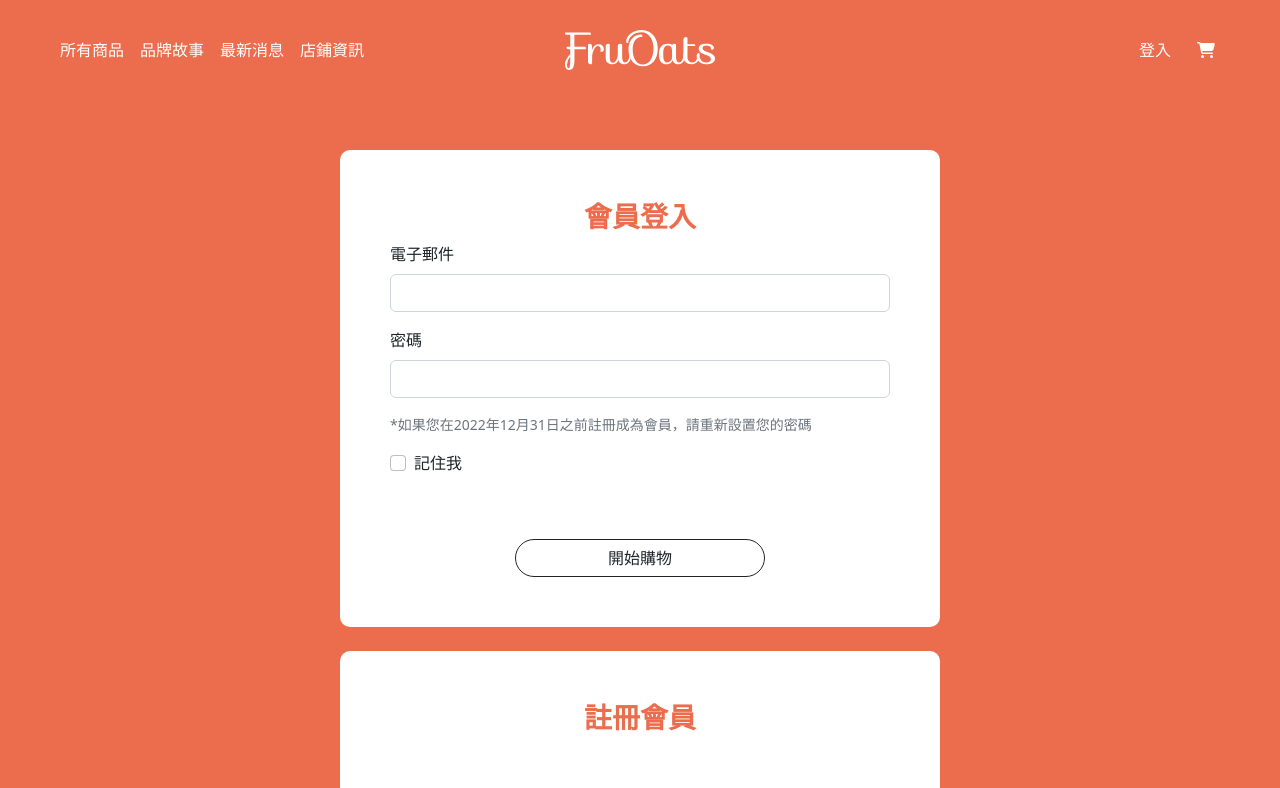
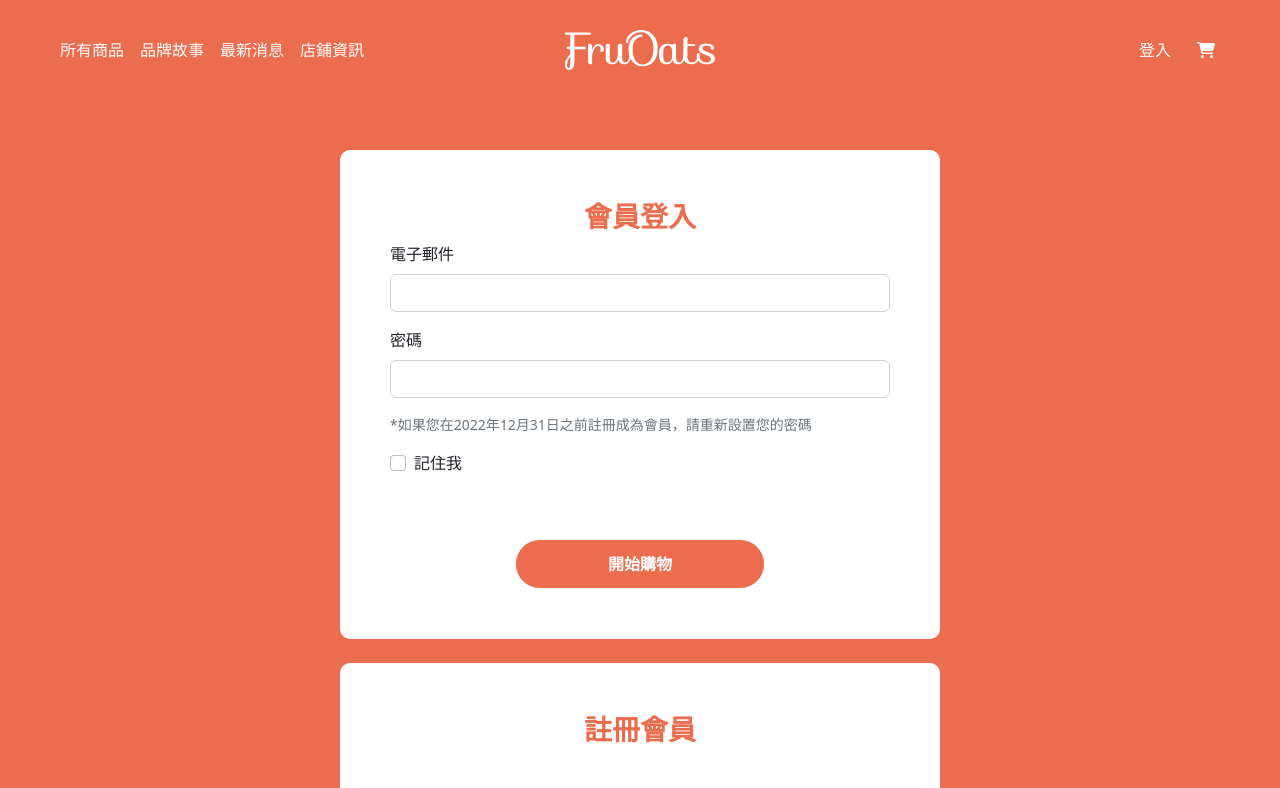
Before and after one commit to weiweilee826/Oats2022, a Vue app: page /login in a window 1280 px wide. Shown: the top 788 px of the page. Built offline with nearby package versions, Linux system fonts and the light colour scheme; no server answers.

Commit message:
更新CSS button

```diff
--- a/src/views/AboutUs.vue
+++ b/src/views/AboutUs.vue
@@ -83,7 +83,7 @@
         <router-link to="/"
           ><button
             type="button"
-            class="btn btn-outline-light rounded-pill mt-5 fw-bold"
+            class="btn btn-outline-light checkout rounded-pill mt-5 fw-bold"
           >
             回到首頁
           </button></router-link
@@ -128,4 +128,16 @@ p {
   line-height: 1.9;
   font-weight: 700;
 }
+.checkout {
+  width: 200px;
+  height: 50px;
+  color: #fff;
+  font-weight: bold;
+  background-color: #ec6d4e;
+  border: 2px solid #fff;
+}
+.checkout:hover {
+  color: #ec6d4e;
+  background-color: #fff;
+}
 </style>
--- a/src/views/CouponView.vue
+++ b/src/views/CouponView.vue
@@ -3,7 +3,7 @@
     <div class="container-fluid">
       <div class="container">
         <div class="text-end">
-          <button class="btn btn-dark rounded-pill" @click="openModal(true)">
+          <button class="btn btn-dark" @click="openModal(true)">
             新增優惠券
           </button>
         </div>
@@ -23,13 +23,13 @@
             <tr v-for="item in coupons" :key="item.id" class="text-center">
               <td>{{ item.title }}</td>
               <td>{{ item.code }}</td>
-              <td>{{ item.percent +' %' }}</td>
+              <td>{{ item.percent + " %" }}</td>
               <td>{{ item.due_date }}</td>
               <td v-if="item.is_enabled">已啟用</td>
               <td v-else>未啟用</td>
               <td>
                 <button
-                  class="btn btn-outline-dark rounded-pill"
+                  class="btn btn-outline-dark"
                   @click="openModal(false, item)"
                 >
                   編輯
@@ -37,7 +37,7 @@
               </td>
               <td class="text-center">
                 <button
-                  class="btn btn-outline-danger rounded-pill"
+                  class="btn btn-outline-danger"
                   @click="deleteCoupon(item.id)"
                 >
                   刪除
@@ -108,10 +108,10 @@
 
                   <div class="form-floating mb-3">
                     <input
-                      type="text"
+                      type="date"
                       class="form-control"
-                      id="floatingPassword"
-                      placeholder="請輸入到期日"
+                      id="date"
+                      name="date"
                       v-model="tempCoupon.due_date"
                     />
                     <label for="floatingInput">到期日</label>
--- a/src/views/HomeView.vue
+++ b/src/views/HomeView.vue
@@ -1,6 +1,7 @@
 <template>
   <div>
     <div class="container-fluid p-0 index">
+
       <!-- section 1 -->
       <div class="slider-content">
         <div class="slider-text">
@@ -348,6 +349,7 @@
 <script>
 export default {
   name: "HomeView",
+  components: {},
   data() {
     return {
       products: [],
--- a/src/views/LatestNews.vue
+++ b/src/views/LatestNews.vue
@@ -4,7 +4,7 @@
       <div class="container customer-card">
         <h1 class="title">NEWS</h1>
         <div class="news-content">
-          <table class="table text-white">
+          <table class="table text-white mb-0">
             <thead>
               <tr>
                 <th scope="col"></th>
@@ -13,7 +13,8 @@
               </tr>
             </thead>
             <tbody class="news-column">
-              <tr>
+              <tr class="">
+
                 <th scope="row">2023.04.01</th>
                 <td>【從4/6開始數量有限】“FruOats”將開始銷售“素食巧克力”！</td>
                 <td>
@@ -21,6 +22,7 @@
                     ><font-awesome-icon icon="fa-solid fa-chevron-right"
                   /></router-link>
                 </td>
+
               </tr>
               <tr>
                 <th scope="row">2023.03.21</th>
@@ -49,6 +51,9 @@
 </template>
 
 <style>
+.customer-card {
+  height: 521px;
+}
 h1 {
   font-weight: 500;
   font-style: normal;
@@ -78,4 +83,5 @@ a {
 table {
   margin: 0;
 }
+
 </style>
--- a/src/views/LoginView.vue
+++ b/src/views/LoginView.vue
@@ -48,7 +48,7 @@
             </div>
             <div class="text-center">
               <button
-                class="w-50 btn btn-outline-dark rounded-pill mt-5"
+                class="w-50 btn btn-outline-light checkout rounded-pill mt-5"
                 type="submit"
               >
                 開始購物
@@ -60,7 +60,7 @@
           <h3 class="fw-bold text-center">註冊會員</h3>
           <div class="text-center">
             <button
-              class="w-50 btn btn-outline-dark rounded-pill mt-5"
+              class="w-50 btn btn-outline-light checkout rounded-pill mt-5"
               type="submit"
             >
               立即加入
@@ -126,5 +126,15 @@ h3 {
 }
 .progress {
   width: 300px;
+}.checkout {
+  height: 50px;
+  color: #fff;
+  font-weight: bold;
+  background-color: #ec6d4e;
+}
+.checkout:hover {
+  color: #fff;
+  background-color: #ec6d4e;
+  border: 2px solid #fff;
 }
 </style>
--- a/src/views/ProductList.vue
+++ b/src/views/ProductList.vue
@@ -3,7 +3,7 @@
     <div class="container-fluid">
       <div class="container">
         <div class="text-end">
-          <button class="btn btn-dark rounded-pill" @click="openModal(true)">
+          <button class="btn btn-dark" @click="openModal(true)">
             新增商品
           </button>
         </div>
@@ -41,7 +41,7 @@
               <td v-else class="text-center">未啟用</td>
               <td class="text-center">
                 <button
-                  class="btn btn-outline-dark rounded-pill"
+                  class="btn btn-outline-dark"
                   @click="openModal(false, item)"
                 >
                   編輯
@@ -49,7 +49,7 @@
               </td>
               <td class="text-center">
                 <button
-                  class="btn btn-outline-danger rounded-pill"
+                  class="btn btn-outline-danger"
                   @click="deleteProduct(item.id)"
                 >
                   刪除
@@ -190,7 +190,7 @@
               <div class="modal-footer">
                 <button
                   type="button"
-                  class="btn btn-primary"
+                  class="btn  btn-dark"
                   @click="updateProduct"
                 >
                   確認
@@ -220,7 +220,6 @@ export default {
       tempProduct: {},
       myModal: {},
       isNew: false,
-      isLoading: false,
       status: {
         fileUploading: false,
       },
--- a/src/views/ProductsView.vue
+++ b/src/views/ProductsView.vue
@@ -1,11 +1,10 @@
 <template>
   <div style="background-color: #ec6d4e">
-    <loading :active="isLoading" />
     <div class="container content">
       <div class="container-md">
         <h1 class="title">PRODUCTS</h1>
 
-        <div class="row">
+        <div class="row cards">
           <template v-for="item in products">
             <div
               class="col"
@@ -42,7 +41,6 @@ export default {
       products: [],
       myModal: {},
       isNew: false,
-      isLoading: false,
       status: {
         fileUploading: false,
       },
@@ -51,10 +49,8 @@ export default {
   methods: {
     getProducts() {
       const api = `${process.env.VUE_APP_API}/api/${process.env.VUE_APP_CUSTOM_PATH}/products`;
-      this.isLoading = true;
       this.$http.get(api).then((response) => {
         if (response.data.success) {
-          this.isLoading = false;
           this.products = response.data.products;
         }
       });
@@ -65,10 +61,10 @@ export default {
       /(?:(?:^|.*;\s*)hexToken\s*=\s*([^;]*).*$)|^.*$/,
       "$1"
     );
-    if (token !== "") {
-      this.axios.defaults.headers.common["Authorization"] = token;
-      this.getProducts();
-    }
+    // if (token !== "") {
+    this.axios.defaults.headers.common["Authorization"] = token;
+    this.getProducts();
+    // }
   },
 };
 </script>
@@ -82,7 +78,6 @@ img {
   width: 228px;
 }
 h1 {
-  /* font-family: futura-pt, sans-serif; */
   font-weight: 500;
   font-style: normal;
   font-size: 50px;
@@ -94,4 +89,7 @@ h1 {
   padding-top: 100px;
   overflow: hidden;
 }
+.cards {
+  justify-content: flex-start;
+}
 </style>
--- a/src/views/ShopInfo.vue
+++ b/src/views/ShopInfo.vue
@@ -28,6 +28,16 @@
           </dl>
         </div>
       </div>
+      <div class="text-center">
+        <router-link to="/"
+          ><button
+            type="button"
+            class="btn btn-outline-light checkout rounded-pill mt-5 fw-bold"
+          >
+            回到首頁
+          </button></router-link
+        >
+      </div>
     </div>
   </div>
 </template>
@@ -41,7 +51,6 @@
   padding: 0px;
 }
 h1 {
-  /* font-family: futura-pt, sans-serif; */
   font-weight: 500;
   font-style: normal;
   font-size: 50px;
@@ -86,4 +95,16 @@ dt {
 dd {
   font-weight: 700;
 }
+.checkout {
+  width: 200px;
+  height: 50px;
+  color: #fff;
+  font-weight: bold;
+  background-color: #ec6d4e;
+  border: 2px solid #fff;
+}
+.checkout:hover {
+  color: #ec6d4e;
+  background-color: #fff;
+}
 </style>
```
